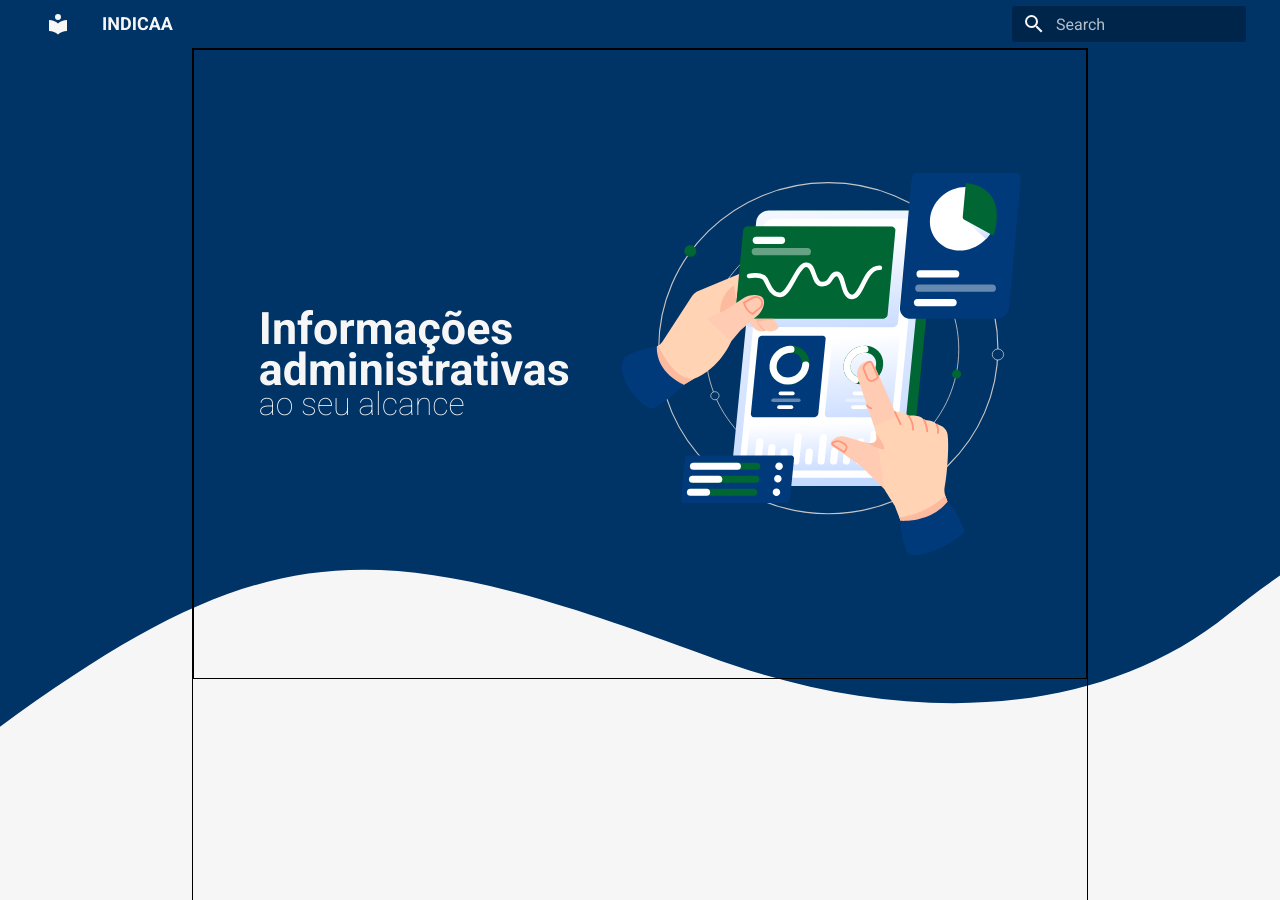
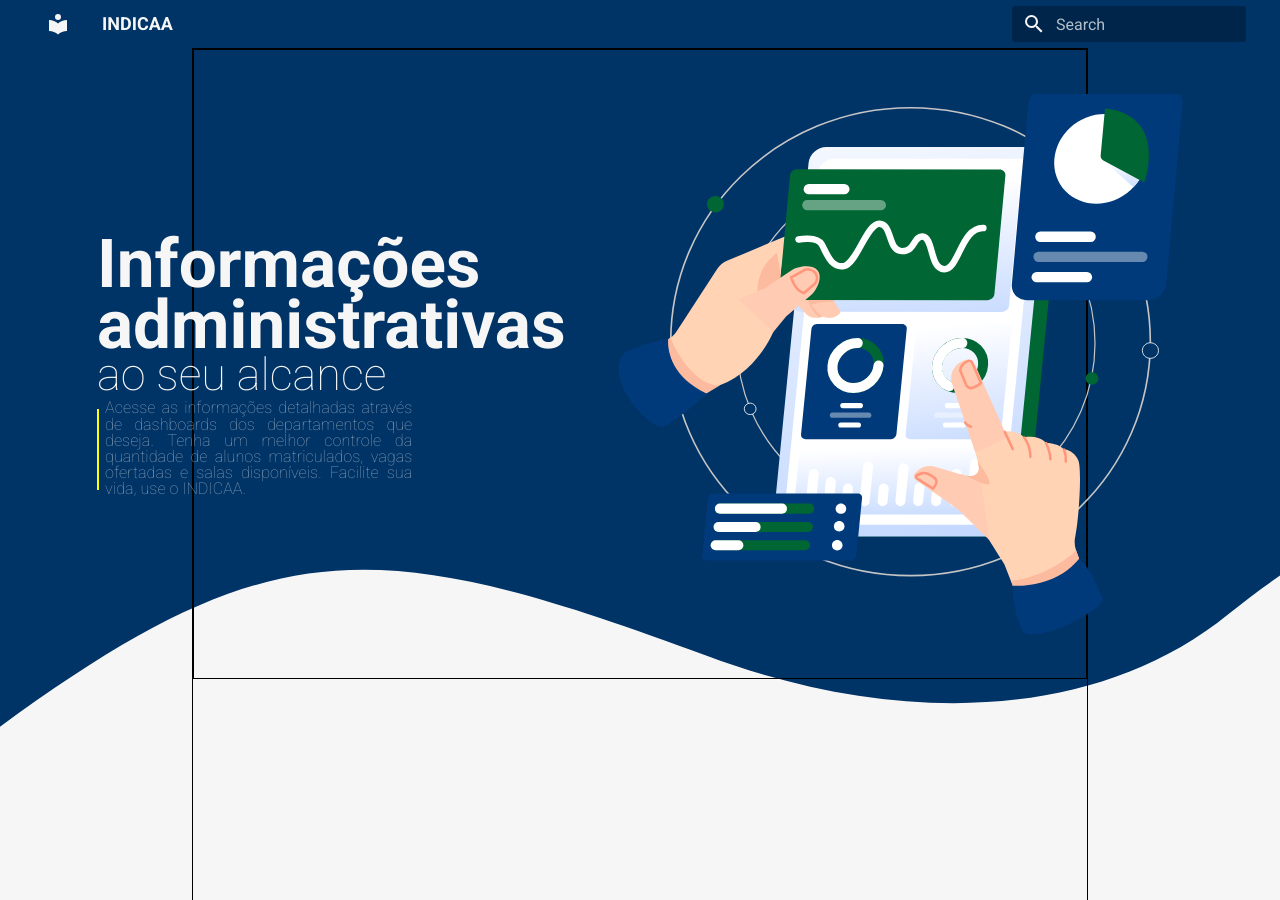
Before and after one commit to fga-eps-mds/2021.2-INDICAA-Wiki, an MkDocs documentation site: the page built from docs/index.md, in a window 1280 px wide and 900 px high. Built offline with MkDocs 1.6.1 and Material for MkDocs 9.7.7, drawn with Linux system fonts in a browser that asks for light colours.

Commit message:
:rocket:(#119):Adição da informação abaixo do título

```diff
--- a/mkdocs.yml
+++ b/mkdocs.yml
@@ -4,3 +4,8 @@ theme:
   custom_dir: overrides
 extra_css:
   - stylesheets/extra.css
+plugins:
+  - search
+  - mkdocstrings:
+      watch:
+        - overrides
--- a/overrides/home.html
+++ b/overrides/home.html
@@ -7,7 +7,6 @@
         .background{
             display: flex;
             position: relative;
-            width: 100vw;
             height: 100vh;
             background: url('assets/images/background.svg') no-repeat center;
             background-size: cover;
@@ -26,13 +25,13 @@
             display: flex;
             align-items: center;
             justify-content: center;
-
+            flex-wrap: nowrap;
         }
 
         .titulo{
             font-family: "Roboto", sans-serif;
             font-weight: 700;
-            font-size: 3.5vw;
+            font-size: 7.5vh;
             color: #F6F6F6;
             margin: 0;
             line-height: 90%;
@@ -40,11 +39,34 @@
 
         .sub{
             font-weight: 100;
-            font-size: 2.5vw;
+            font-size: 5vh;
+        }
+
+        .minor{
+            margin-top: .5em;
+            display: flex;
+            position: relative;
+            font-size: 1.8vh;
+            line-height: 1em;
+            margin-left: .5em;
+            width: 24vw;
+            height: 10vh;
+            align-items: center;
+            text-align: justify;
+            color: #f6f6f68e;
+        }
+        .minor::before{
+            content: '';
+            display: inline-block;
+            width: .1rem;
+            height: 9vh;
+            background: yellow;
+            position: absolute;
+            left: -.5em;
         }
 
         .illustration{
-            width: 45%;
+            height: 60vh;
             margin-left: 5em;
         }
 
@@ -57,6 +79,9 @@
                     <div class="info">
                         <p class="titulo">Informações<br>administrativas</p>
                         <p class="sub titulo">ao seu alcance</p>
+                        <p class="sub titulo minor">Acesse as informações detalhadas através de dashboards dos departamentos que deseja.
+                            Tenha um melhor controle da quantidade de alunos matriculados, vagas ofertadas e salas disponíveis.
+                            Facilite sua vida, use o INDICAA.</p>
                     </div>
                     <img src="assets/images/illustration.svg" alt="illustration" class="illustration">
                 </div>
```
